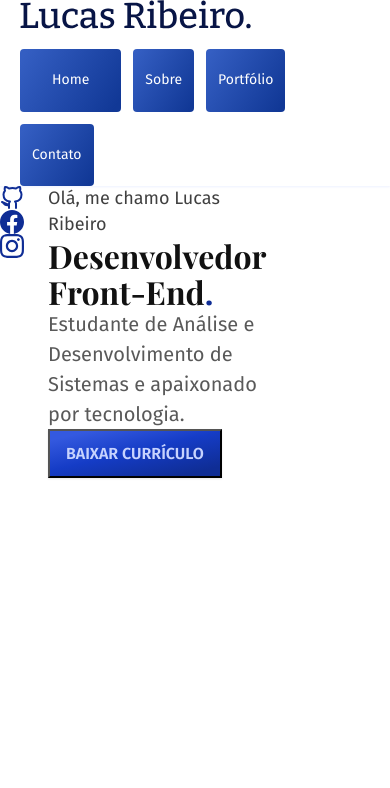
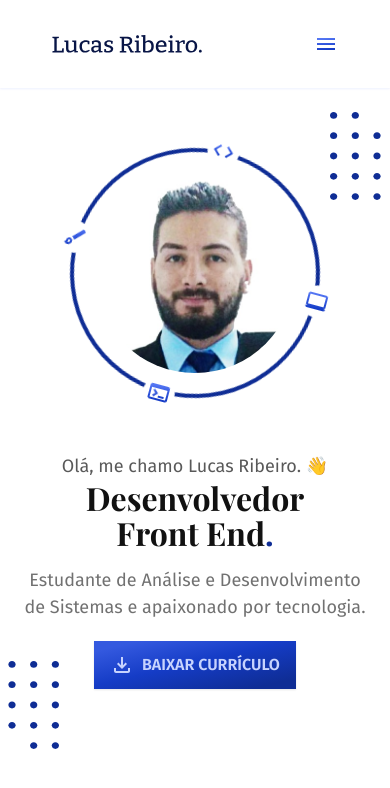
Before and after one commit to luc-ribeiro/lucribeiro, a plain HTML site: page index.html in a window 390 px wide. Drawn offline with nearby package versions, Linux system fonts and the light colour scheme.

Commit message:
Menu responsivo adicionado e seçao de introducao finalizada

```diff
--- a/css/global/global.css
+++ b/css/global/global.css
@@ -5,7 +5,7 @@
 * {
   margin: 0;
   padding: 0;
-  outline: 0;
+
   box-sizing: border-box;
 }
 
@@ -31,3 +31,8 @@ img {
   height: auto;
   display: block;
 }
+
+button {
+  outline: 0;
+  border: 0;
+}
--- a/css/global/header.css
+++ b/css/global/header.css
@@ -1,34 +1,27 @@
-header {
+.header-bg {
   box-shadow: 0px 1px 2px rgba(84, 118, 243, 0.1);
-  /* position: fixed; */
-  top: 0;
-  z-index: 2;
-  width: 100%;
 }
 
 .header {
   display: flex;
-  flex-wrap: wrap;
-  gap: 20px;
   justify-content: space-between;
   align-items: center;
 }
 
 .header-menu {
   display: flex;
-  flex-wrap: wrap;
   gap: 24px;
+  background-color: var(--cor-0);
 }
 
 .header-menu a {
   padding: 16px;
   display: inline-block;
-  /* position: relative; */
   transition: color 300ms;
 }
 
 .header-menu a:hover {
-  color: var(--cor-p4);
+  color: var(--cor-p5);
 }
 
 .header-menu a.ativo {
@@ -43,35 +36,55 @@ header {
 }
 
 @media (max-width: 800px) {
+  .header-bg {
+    padding: 32px;
+  }
+
+  #menu {
+    position: fixed;
+    top: 0;
+    left: 0;
+    z-index: 3;
+    width: 230px;
+    height: 100vh;
+    box-shadow: 4px 0px 16px rgba(84, 118, 243, 0.1);
+    display: none;
+  }
+
   .header-menu {
-    gap: 20px;
+    flex-direction: column;
+    gap: 0px;
   }
 
   .header-menu a {
-    background: linear-gradient(121.91deg, #345ec2 5.33%, #113896 93.8%);
-    padding: 12px 16px;
-    border-radius: 4px;
-    transition: 0.3s;
+    width: 100%;
+  }
+
+  .header-menu a.ativo {
+    background-color: var(--cor-p2);
+    padding: 16px;
     color: var(--cor-0);
   }
 
-  .header-menu a:hover {
-    background: #ffffff;
-    color: var(--cor-p1);
+  .header button {
+    display: inline-block;
+    cursor: pointer;
+    background: transparent;
   }
 
-  .header-menu a::after {
+  #close-btn {
     display: none;
   }
 }
 
-@media (max-width: 600px) {
-  .header-menu {
-    gap: 12px;
-  }
-
-  .header-menu a {
-    padding: 8px 12px;
-    font-size: 14px;
+@media (max-width: 400px) {
+  #logo {
+    width: 150px;
   }
 }
+
+@media (max-width: 300px) {
+  #logo {
+    width: 120px;
+  }
+}
--- a/css/introducao/introducao.css
+++ b/css/introducao/introducao.css
@@ -1,4 +1,146 @@
+.introducao-bg {
+  background: url('../../img/dec/dec-top.svg') no-repeat right top 24px,
+    url('../../img/dec/dec-bottom.svg') no-repeat bottom left;
+  padding: 120px 0;
+}
+
+.introducao.container {
+  max-width: 1330px;
+}
+
 .introducao {
   display: grid;
   grid-template-columns: 48px 1fr 1fr;
+  gap: 24px;
 }
+
+.redes {
+  display: flex;
+  flex-direction: column;
+  gap: 24px;
+  margin-top: 44px;
+  border: 1px solid var(--cor-p4);
+  height: max-content;
+  padding: 12px;
+  border-radius: 50px;
+  background-color: var(--cor-1);
+}
+
+.info h1 {
+  margin-bottom: 32px;
+}
+
+.info h1 + p {
+  margin-bottom: 20px;
+  max-width: 40ch;
+}
+
+.info .botao {
+  display: flex;
+  gap: 8px;
+  align-items: center;
+  justify-content: center;
+}
+
+.perfil {
+  display: flex;
+  justify-content: center;
+  align-items: center;
+}
+
+.perfil .circulo-externo {
+  width: 420px;
+  height: 420px;
+  border: 4px solid var(--cor-p4);
+  border-radius: 50%;
+  position: relative;
+  animation: move 120s linear infinite;
+}
+
+.perfil .circulo-externo img {
+  width: 32px;
+  height: 32px;
+  border: 4px solid transparent;
+  border-radius: 50%;
+  position: absolute;
+  background-color: var(--cor-0);
+  display: flex;
+  justify-content: center;
+  align-items: center;
+}
+
+.perfil .circulo-externo img:nth-child(1) {
+  left: calc(50% - 20px);
+  top: -20px;
+}
+
+.perfil .circulo-externo img:nth-child(2) {
+  right: -20px;
+  top: calc(50% - 20px);
+}
+
+.perfil .circulo-externo img:nth-child(3) {
+  left: -20px;
+  top: calc(50% - 20px);
+}
+
+.perfil .circulo-externo img:nth-child(4) {
+  left: calc(50% - 20px);
+  bottom: -20px;
+}
+
+.perfil .circulo-interno {
+  position: absolute;
+  width: 320px;
+  height: 320px;
+  border-radius: 50%;
+  overflow-y: hidden;
+}
+
+@keyframes move {
+  to {
+    transform: rotate(360deg);
+  }
+}
+
+@media (max-width: 850px) {
+  .introducao-bg {
+    padding: 60px 0;
+  }
+
+  .introducao {
+    grid-template-columns: 1fr;
+  }
+
+  .redes {
+    display: none;
+  }
+
+  .info {
+    place-self: center;
+    text-align: center;
+    order: 2;
+  }
+
+  .info h1 {
+    margin-bottom: 16px;
+  }
+
+  .info button {
+    margin: 0 auto;
+  }
+
+  .perfil {
+    margin-bottom: 32px;
+  }
+
+  .perfil .circulo-externo {
+    width: 250px;
+    height: 250px;
+  }
+
+  .perfil .circulo-interno {
+    width: 200px;
+    height: 200px;
+  }
+}
--- a/css/utilidades/componentes.css
+++ b/css/utilidades/componentes.css
@@ -8,7 +8,6 @@
 
 .botao {
   font: 600 1.8rem/1.33 'Fira Sans', sans-serif;
-
   display: inline-block;
   padding: 16px 32px;
   background: linear-gradient(
@@ -21,7 +20,6 @@
   box-shadow: 0px 1px 2px rgba(0, 0, 0, 0.1);
   text-transform: uppercase;
   color: #c7d3fe;
-  transition: 0.4s;
   cursor: pointer;
 }
 
--- a/css/utilidades/tipografia.css
+++ b/css/utilidades/tipografia.css
@@ -43,12 +43,12 @@
     font-size: 3.2rem;
   }
 
-  .font-2-m {
-    font-size: 2rem;
+  .font-2-l {
+    font-size: 1.6rem;
   }
 
-  .font-2-l {
-    font-size: 2rem;
+  .font-2-m {
+    font-size: 1.8rem;
   }
 }
 
--- a/index.html
+++ b/index.html
@@ -13,10 +13,6 @@
     <link rel="preload" href="./css/style.css" as="style" />
     <link rel="stylesheet" href="./css/style.css" />
 
-    <script>
-      document.documentElement.classList.add('js')
-    </script>
-
     <link rel="preconnect" href="https://fonts.googleapis.com" />
     <link rel="preconnect" href="https://fonts.gstatic.com" crossorigin />
     <link
@@ -25,50 +21,84 @@
     />
   </head>
   <body>
-    <header>
+    <header class="header-bg">
       <div class="header container">
         <a href="#">
           <img
             src="./img/lucasribeiro.svg"
             width="231"
             height="29"
+            id="logo"
             alt="Lucas Ribeiro"
           />
         </a>
 
-        <nav aria-label="primaria">
+        <nav id="menu" aria-label="primaria">
           <ul class="header-menu font-2-s-menu cor-10">
             <li><a href="#home" class="ativo">Home</a></li>
             <li><a href="#sobre">Sobre</a></li>
             <li><a href="#portfolio">Portfólio</a></li>
             <li><a href="#contato">Contato</a></li>
           </ul>
-          <button><img src="./img/icones/menu.svg" alt="Menu" /></button>
-          <button><img src="./img/icones/fechar.svg" alt="Menu" /></button>
         </nav>
+        <button
+          aria-controls="menu"
+          aria-haspopup="true"
+          aria-label="Abrir Menu"
+          id="menu-btn"
+          aria-expanded="false"
+        >
+          <img src="./img/icones/menu.svg" alt="Menu" />
+        </button>
+        <button aria-controls="menu" id="close-btn" aria-expanded="true">
+          <img src="./img/icones/fechar.svg" alt="Menu" />
+        </button>
       </div>
     </header>
 
-    <main class="introducao">
-      <div class="socials">
-        <a href=""><img src="./img/redes/github.svg" alt="Github" /></a>
-        <a href=""><img src="./img/redes/facebook.svg" alt="Facebook" /></a>
-        <a href=""><img src="./img/redes/instagram.svg" alt="Instagram" /></a>
+    <main class="introducao-bg">
+      <div class="introducao container">
+        <div class="redes">
+          <a href="https://github.com/luc-ribeiro"
+            ><img src="./img/redes/github.svg" alt="Github"
+          /></a>
+          <a href="https://www.facebook.com/lucribeirodesouza"
+            ><img src="./img/redes/facebook.svg" alt="Facebook"
+          /></a>
+          <a href="https://www.instagram.com/luc_ribeiro/"
+            ><img src="./img/redes/instagram.svg" alt="Instagram"
+          /></a>
         </div>
 
         <div class="info">
-        <p class="font-2-s cor-9">Olá, me chamo Lucas Ribeiro</p>
+          <p class="font-2-s cor-8">Olá, me chamo Lucas Ribeiro. 👋</p>
           <h1 class="font-1-xl cor-11">
-          Desenvolvedor Front-End<span class="cor-p4">.</span>
+            Desenvolvedor <br />
+            Front End<span class="cor-p4">.</span>
           </h1>
-        <p class="font-2-m cor-8">
+          <p class="font-2-m cor-7">
             Estudante de Análise e Desenvolvimento de Sistemas e apaixonado por
             tecnologia.
           </p>
-        <button class="botao">Baixar Currículo</button>
+          <button class="botao">
+            <img src="./img/icones/download-icone.svg" alt="" />Baixar Currículo
+          </button>
         </div>
 
-      <div class="foto"></div>
+        <div class="perfil">
+          <div class="circulo-externo">
+            <img src="./img/icones/code.svg" />
+            <img src="./img/icones/laptop.svg" />
+            <img src="./img/icones/design.svg" />
+            <img src="./img/icones/terminal.svg" />
+          </div>
+          <div class="circulo-interno">
+            <img src="./img/fotos/lucasribeiro.jpeg" alt="Lucas Ribeiro" />
+          </div>
+        </div>
+      </div>
     </main>
+
+    <script src="./js/script.js"></script>
   </body>
 </html>
--- /dev/null
+++ b/js/script.js
@@ -0,0 +1,33 @@
+const menuBtn = document.querySelector('#menu-btn')
+const closeBtn = document.querySelector('#close-btn')
+const menu = document.querySelector('#menu')
+
+menuBtn.addEventListener('click', () => {
+  menu.style.display = 'block'
+  menuBtn.style.display = 'none'
+  closeBtn.style.display = 'inline-block'
+})
+
+closeBtn.addEventListener('click', () => {
+  menu.style.display = 'none'
+  menuBtn.style.display = 'inline-block'
+  closeBtn.style.display = 'none'
+})
+
+const navItems = menu.querySelectorAll('li')
+
+const changeActiveItems = () => {
+  navItems.forEach(item => {
+    const link = item.querySelector('a')
+
+    link.classList.remove('ativo')
+  })
+}
+
+navItems.forEach(item => {
+  const link = item.querySelector('a')
+  link.addEventListener('click', () => {
+    changeActiveItems()
+    link.classList.add('ativo')
+  })
+})
```
Also changed, not shown: img/dec/dec-bottom.svg (renamed from img/dec/dec.svg), img/dec/dec-top.svg (added), img/fotos/lucasribeiro.jpeg (added), img/icones/code.svg (added), img/icones/design.svg (added), img/icones/laptop.svg (added), img/icones/terminal.svg (added). Lines whose indentation alone changed are shown as unchanged.
